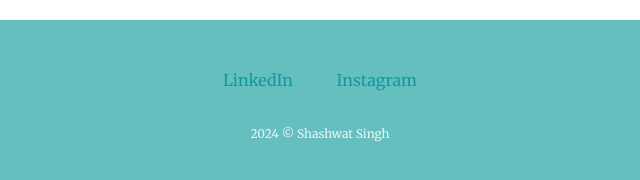
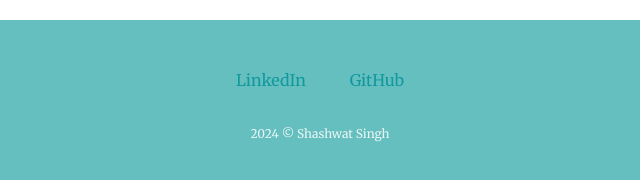
Before and after one commit to imshashwatsingh/MySite, a plain HTML site: page index.html in a window 1280 px wide. Shown: the part 2562-2742 px from the top of the page, 320-960 px from the left. Drawn offline with Linux system fonts and the light colour scheme.

Commit message:
GitHub Link Added

```diff
--- a/index.html
+++ b/index.html
@@ -53,7 +53,7 @@
 
   <div class="bottom-container">
     <a class="footer-link" href="https://www.linkedin.com/in/shashwat-singh14/">LinkedIn</a>
-    <a class="footer-link" href="https://www.instagram.com/imshashwatsingh14/">Instagram</a>
+    <a class="footer-link" href="https://github.com/imshashwatsingh">GitHub</a>
     <p id="year" class="credits"></p>
   </div>
   <script src="index.js"></script>
```
